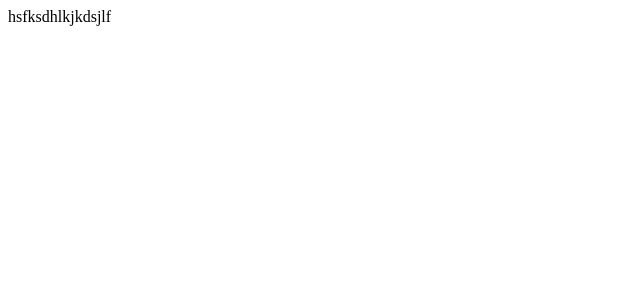
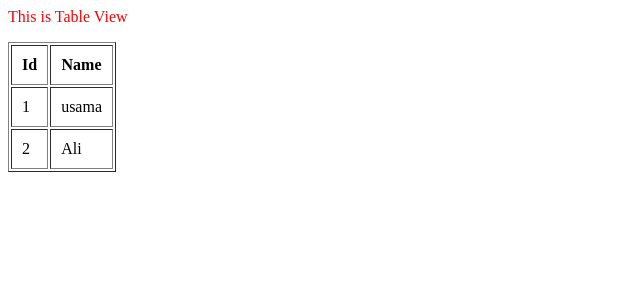
Before and after one commit to usamabasra1122/DjangoSite, a Django app: page / in a window 1280 px wide. Before the commit the part shown is almost empty. Shown: the top 300 px of the page, without its empty margins (0-640 px from the left). Run offline with Django 4.2, Linux system fonts and the light colour scheme.

Commit message:
for loop

```diff
--- a/mysite/mysite/views.py
+++ b/mysite/mysite/views.py
@@ -6,4 +6,15 @@ def aboutUs(request):
     return HttpResponse("<h1>Wellcome the MyPage</h1>")
 
 def homepage(request):
-    return render(request, "index.html")
+    data ={
+        'page_header':'This is Table View',
+        'student': [
+            {'id': 1 , 'name':'usama'},
+            {'id':2,  'name': 'Ali'}
+
+
+        ]
+
+
+    }
+    return render(request, "index.html", data)
--- a/mysite/templates/index.html
+++ b/mysite/templates/index.html
@@ -2,10 +2,37 @@
 <head>
 
      <title>This is templete</title>
+
+    <style>
+        .id_clr{
+            color: red;
+                }
+    </style>
 </head>
 <body>
 
-    <p>hsfksdhlkjkdsjlf</p>
+    <p class="id_clr">{{page_header}}</p>
+
+
+    <table border = "1" cellpadding= "10">
+        <tr>
+            <th>Id</th>
+            <th>Name</th>
+        </tr>
+        {% if student|length > 0 %}
+            {% for i in student%}
+            <tr>
+            <td>{{i.id}}</td>
+            <td>{{i.name}}</td>
+            </tr>
+         {% endfor %}
+
+         {% else %}
+         not id found
+         {% endif %}
+    </table>
+
+
 </body>
 
 
```
